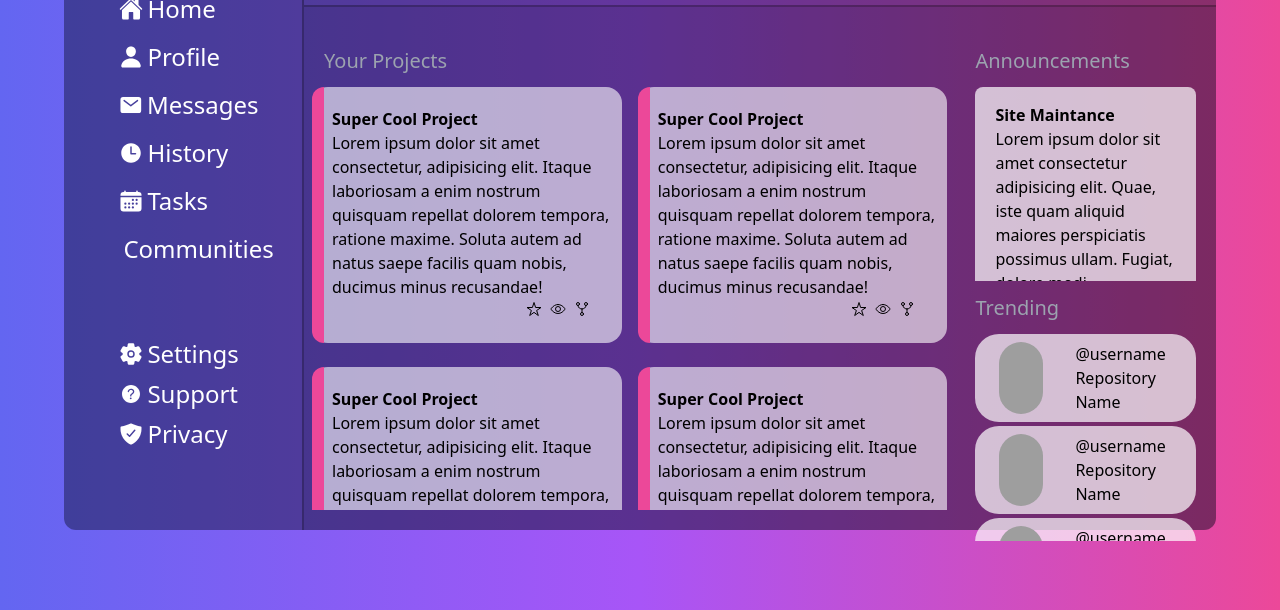
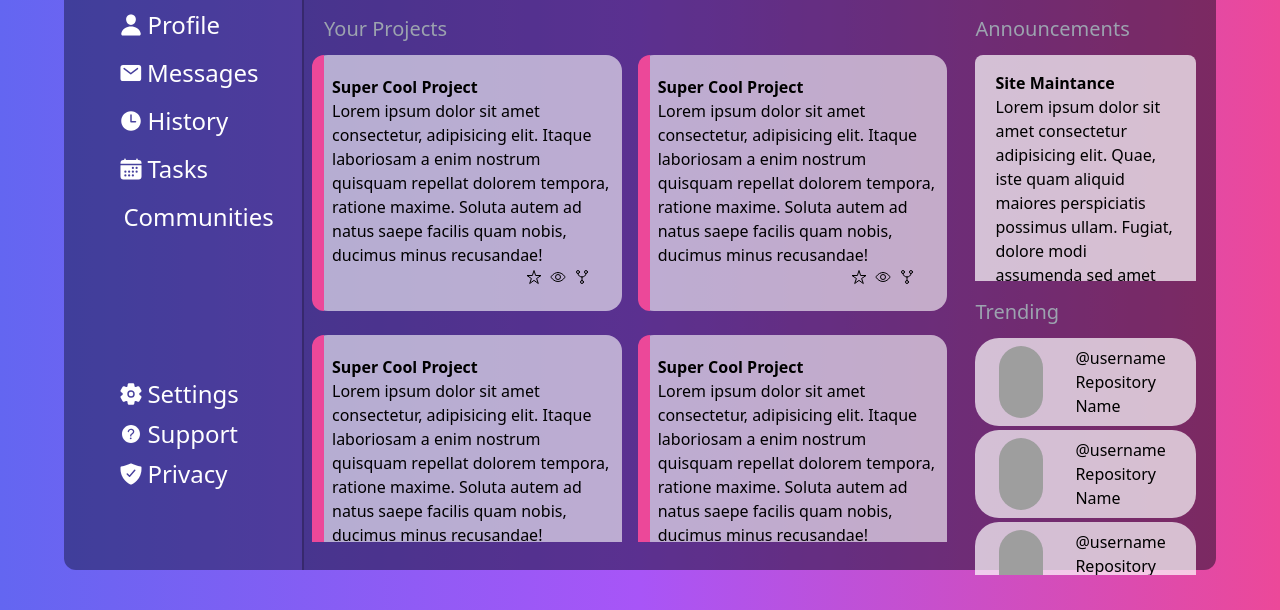
Before and after one commit to nicknanos/admin-dashboard, a website: page index.html in a window 1280 px wide. Shown: the part 190-800 px from the top of the page. Drawn offline with nearby package versions, Linux system fonts and the light colour scheme; grey boxes are pictures that could not be loaded.

Commit message:
Increase box height

```diff
--- a/index.html
+++ b/index.html
@@ -9,7 +9,7 @@
 </head>
 <body class="h-screen">
     <div class="bg-gradient-to-r from-indigo-500 via-purple-500 to-pink-500 h-full flex justify-center items-center">
-        <div class="w-full max-h-[80%] bg-slate-950/40 m-16 pt-3 pl-3 rounded-xl grid grid-cols-dashCol grid-rows-dashRow text-white">
+        <div class="w-full max-h-[90%] bg-slate-950/40 m-16 pt-3 pl-3 rounded-xl grid grid-cols-dashCol grid-rows-dashRow text-white">
             <!--Header-->
             <div class="w-full col-span-full flex justify-center items-center border-b-2 border-black/30 pb-2">
                 <ion-icon class="text-3xl mt-0.5 mr-1" name="code-slash"></ion-icon>
```
